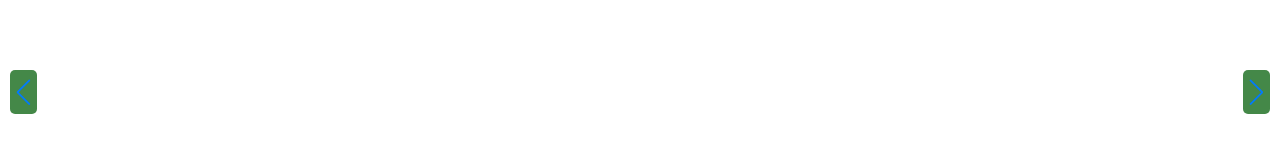
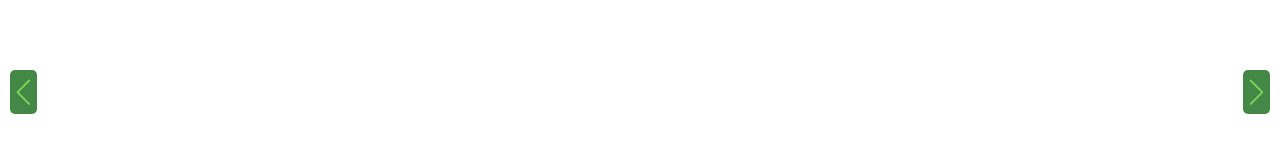
Before and after one commit to subhan-tahir/Greener_Pakistan, a React (Vite) app: page / in a window 1280 px wide. Shown: the part 308-472 px from the top of the page. Built offline with nearby package versions, Linux system fonts and the light colour scheme.

Commit message:
Update App.css

```diff
--- a/src/App.css
+++ b/src/App.css
@@ -80,7 +80,7 @@ border: 3px solid var(--primaryColor);
 }
 
 .swiper-button-prev, .swiper-button-next {
-  color: var(--primaryColor);
+  color: var(--primaryColor) !important;
   background-color: var(--secondaryColor);
   border-radius: 5px;
   padding: 10px;
@@ -92,7 +92,7 @@ font-size:26px !important
 }
 .swiper-button-prev:hover,.swiper-button-next:hover {
   background-color: var(--primaryColor);
-  color: var(--secondaryColor)
+  color: var(--secondaryColor) !important
 }
 @media (max-width: 460px) {
   .swiper-button-prev, .swiper-button-next {
```
